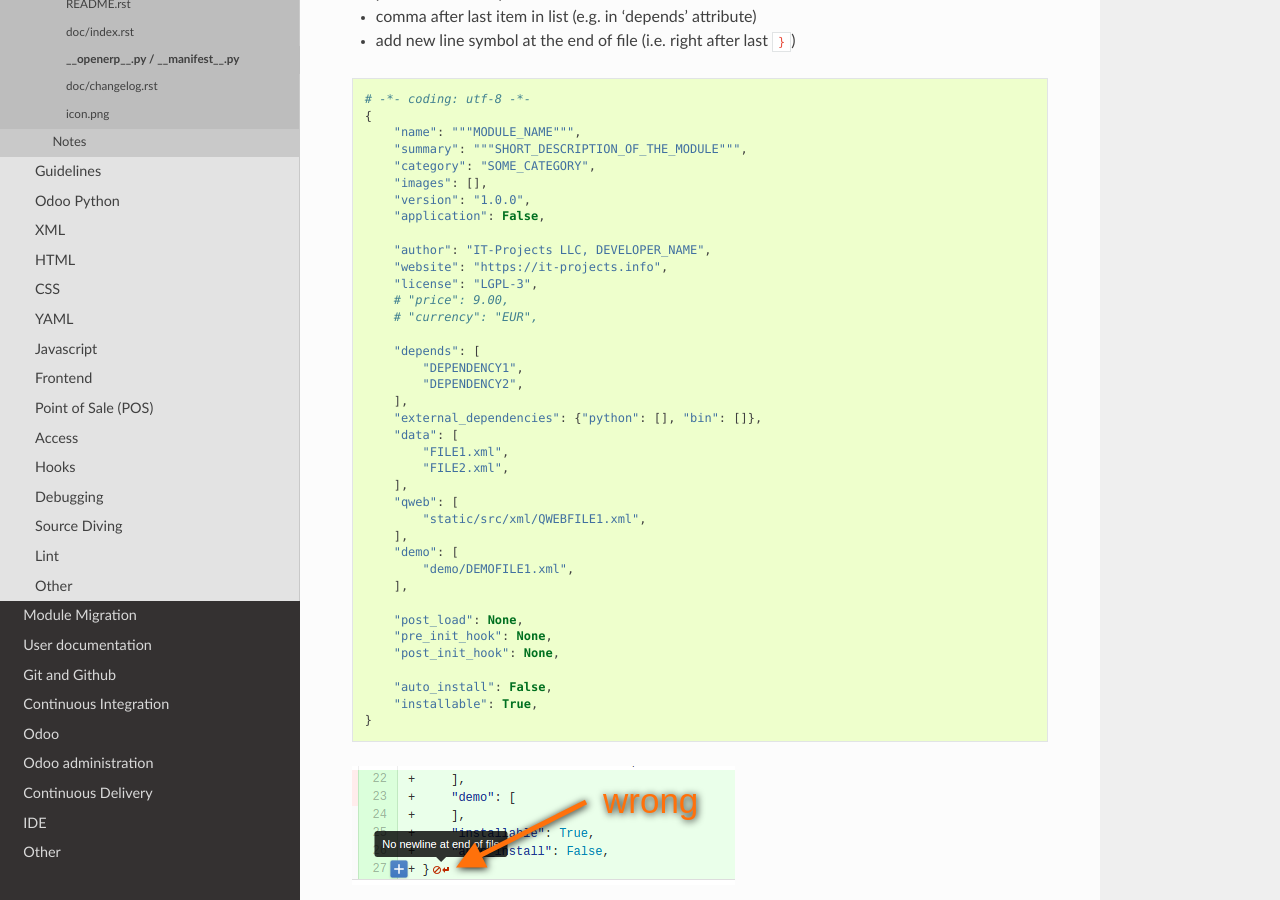
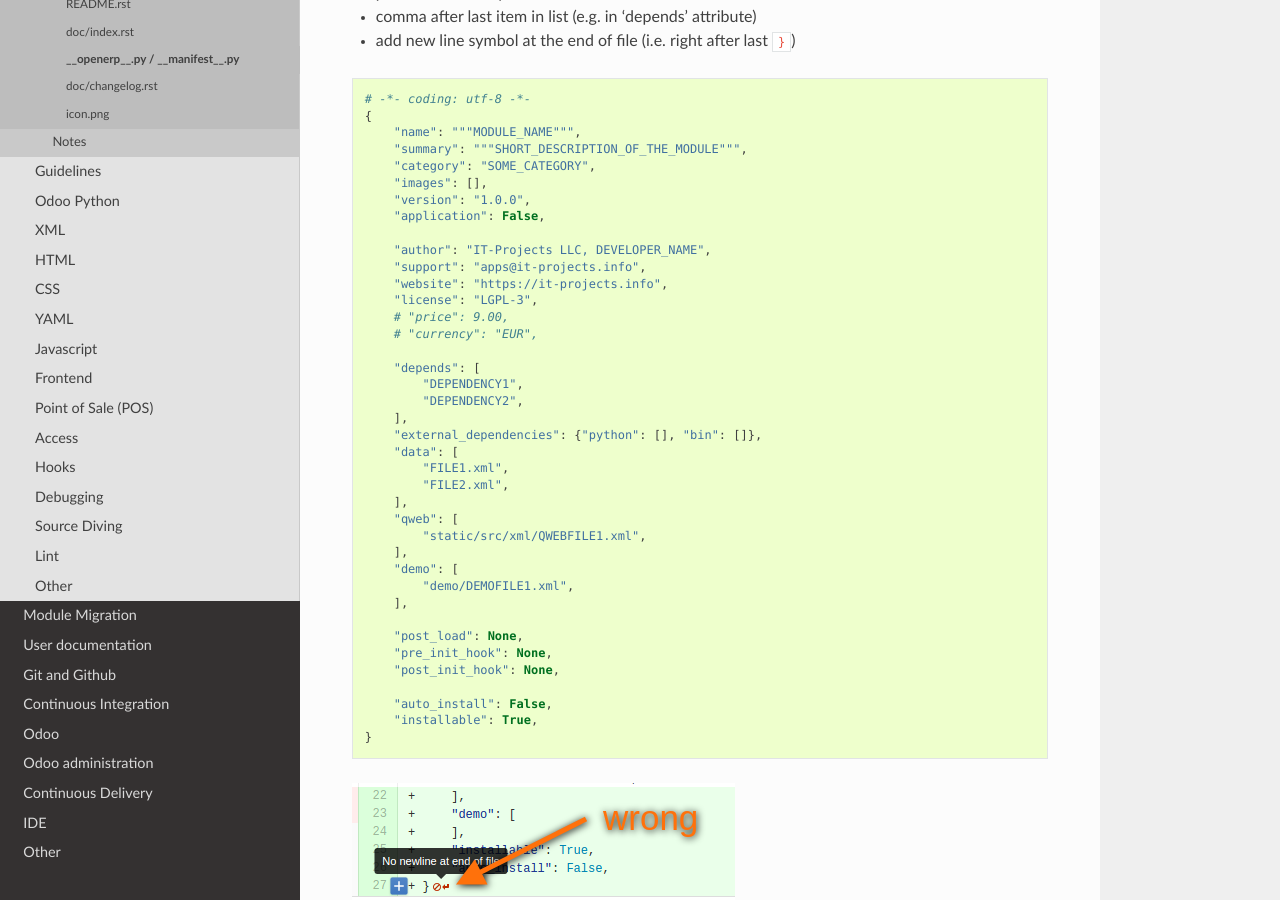
Before and after one commit to itpp-labs/odoo-development, a Sphinx documentation site: the page built from docs/dev/docs/__openerp__.py.rst, in a window 1280 px wide and 900 px high, scrolled down 918 px. Built offline with Sphinx 7.4.7 and the Read the Docs theme 2.0.0, drawn with Linux system fonts in a browser that asks for light colours; pages that are not in the unit, such as notebooks, are missing from menus.

Commit message:
manifest: new tag support

```diff
--- a/docs/dev/docs/__openerp__.py.rst
+++ b/docs/dev/docs/__openerp__.py.rst
@@ -36,6 +36,7 @@ Use example below as template. What are important here:
         "application": False,
 
         "author": "IT-Projects LLC, DEVELOPER_NAME",
+        "support": "apps@it-projects.info",
         "website": "https://it-projects.info",
         "license": "LGPL-3",
         # "price": 9.00,
```
